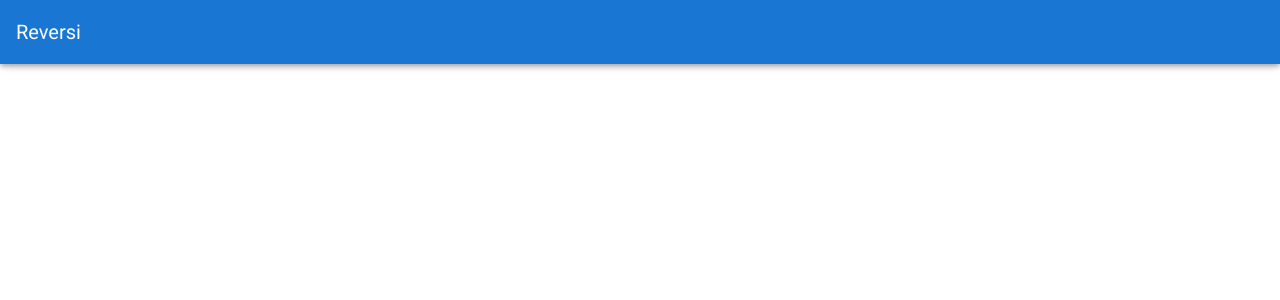
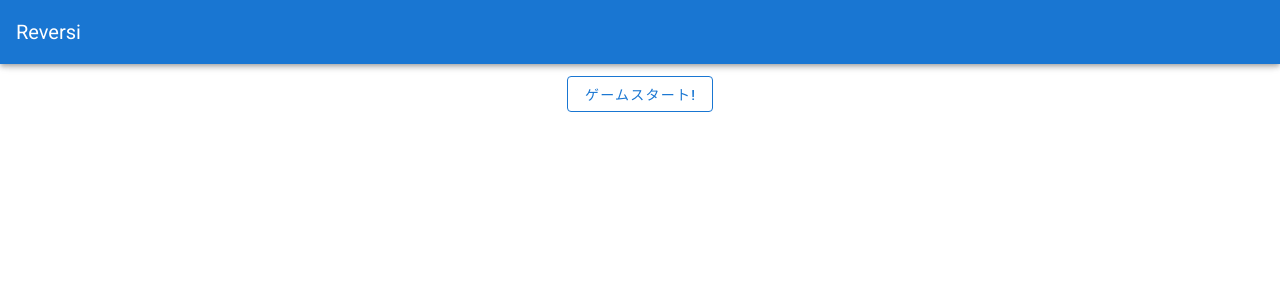
Before and after one commit to soregashi-27/Reversi-vue-typescript, a Vue app: page /#/ in a window 1280 px wide. Shown: the top 300 px of the page. Built offline with nearby package versions, Linux system fonts and the light colour scheme.

Commit message:
スタートボタンを追加

```diff
--- /dev/null
+++ b/src/components/VMain.vue
@@ -0,0 +1,28 @@
+<template>
+  <v-container
+    fluid
+  >
+  <v-layout
+    justify-center
+  >
+    <v-btn
+      color="primary"
+      outlined
+    >ゲームスタート!</v-btn>
+  </v-layout>
+  </v-container>
+</template>
+
+<script lang="ts">
+import { Vue, Component} from 'vue-property-decorator';
+
+@Component
+export default class VMain extends Vue {
+
+
+}
+</script>
+
+<style>
+
+</style>
--- a/src/router/index.ts
+++ b/src/router/index.ts
@@ -1,10 +1,16 @@
 import Vue from 'vue';
 import VueRouter, { RouteConfig } from 'vue-router';
+
+import VMain from '@/components/VMain.vue';
 
 Vue.use(VueRouter);
 
 const routes: RouteConfig[] = [
-  // add path, name, component and so on.,
+  {
+    path: '/',
+    name: 'VMain',
+    component: VMain,
+  },
 ];
 
 const router = new VueRouter({
```
